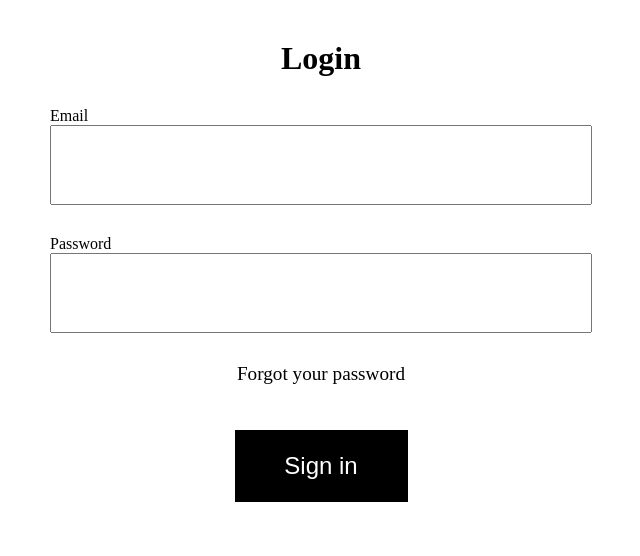
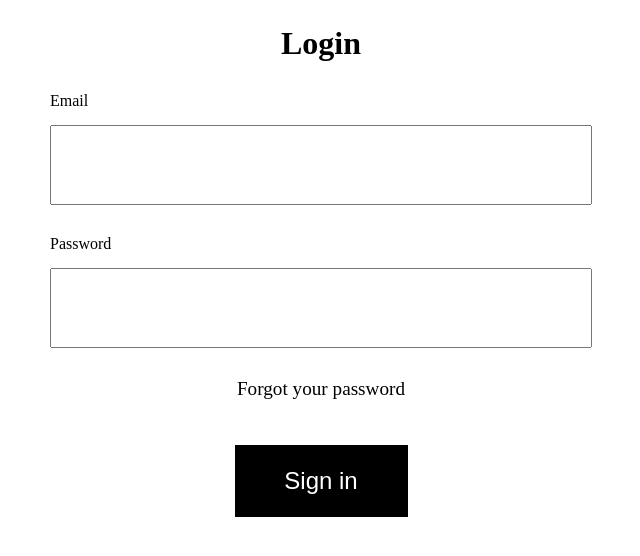
Before and after one commit to AziretTursunbekov/Sinsay, a React (Vite) app: page / in a window 1280 px wide. Shown: the top 556 px of the page, without its empty margins (319-959 px from the left). Built offline with nearby package versions, Linux system fonts and the light colour scheme.

Commit message:
Finished login

```diff
--- a/src/App.jsx
+++ b/src/App.jsx
@@ -1,12 +1,12 @@
 import React from "react";
-import Main from "./components/main/Main";
+import Login from "./auth/Login";
 
 const App = () => {
   return <div>
 
-    <Main/>
+    <Login/>
 
-  </div>;
+  </div>
 };
 
 export default App;
--- a/src/components/main/Main.jsx
+++ b/src/auth/Login.jsx
@@ -1,7 +1,7 @@
-import React from "react";
-import styled from "styled-components";
+import React from 'react'
+import styled from 'styled-components';
 
-export default function Main() {
+export default function Login() {
   return (
     <StyledBigContainer>
       <StyledForm>
@@ -28,6 +28,7 @@ const StyledBigContainer = styled.div`
   display: flex;
   justify-content: center;
   align-items: center;
+
 `;
 
 const StyledForm = styled.form`
@@ -44,12 +45,14 @@ const StyledContainer = styled.div`
   display: flex;
   flex-direction: column;
   justify-content: center;
+  gap: 15px;
 `;
 
 const StyledInput = styled.input`
   width: 542px;
   height: 80px;
   font-size: x-large;
+  padding-left: 15px;
 `;
 
 const StyledForgot = styled.p`
```
